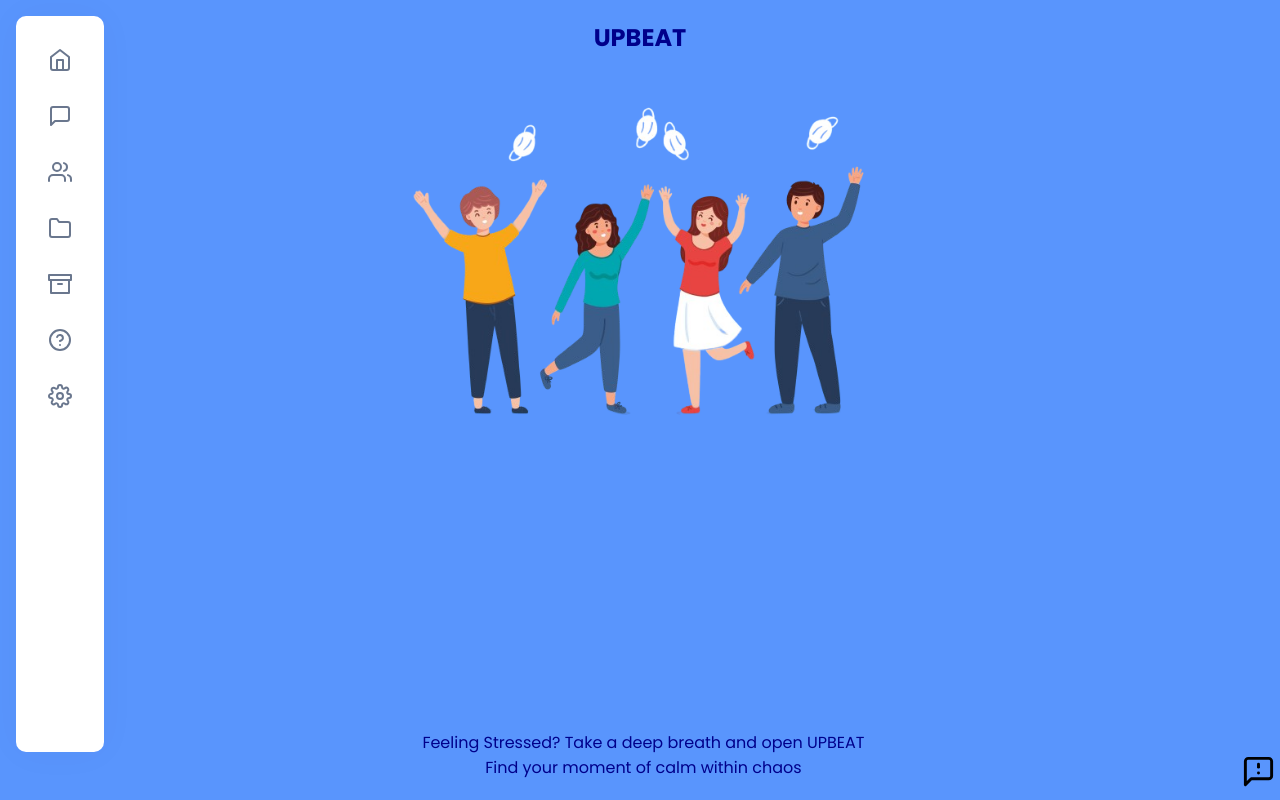
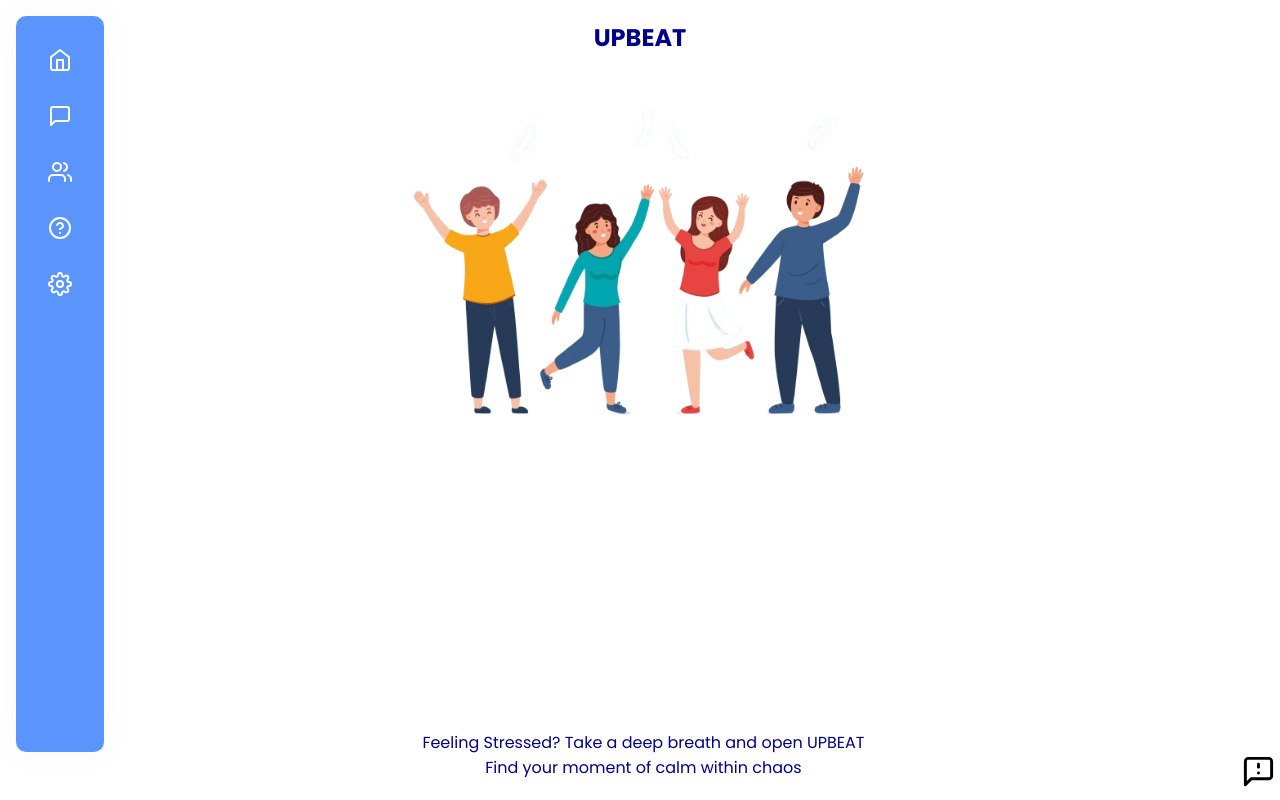
Before and after one commit to Charuni10/upbeat, a React (Create React App) app: page /home in a window 1280 px wide. Built offline with nearby package versions, Linux system fonts and the light colour scheme.

Commit message:
changes in home

```diff
--- a/src/pages/chat/chat.tsx
+++ b/src/pages/chat/chat.tsx
@@ -69,7 +69,7 @@ export const Chatbot: React.FC = () => {
                 padding="10px 15px"
                 maxW="70%"
                 textAlign={message.isUser ? "right" : "left"}
-                backgroundColor={message.isUser ? "#41c9e2" : "#ccc"}
+                backgroundColor={message.isUser ? "#5995fd" : "#ccc"}
                 color={message.isUser ? "white" : "#333"}
               >
                 {message.text}
@@ -89,7 +89,7 @@ export const Chatbot: React.FC = () => {
               }
             }}
             borderRadius="30px"
-            border="1px solid #41c9e2"
+            border="1px solid #5995fd"
             padding="12px"
             fontSize="16px"
             outline="none"
@@ -102,7 +102,7 @@ export const Chatbot: React.FC = () => {
               size={"2rem"}
               cursor="pointer"
               onClick={handleSendMessage}
-              style={{ color: "#41c9e2", marginTop: "30px" }}
+              style={{ color: "#5995fd", marginTop: "30px" }}
             />
           </Box>
         </Flex>
--- a/src/pages/home/home.css
+++ b/src/pages/home/home.css
@@ -1,5 +1,5 @@
 .home {
-  background-color: #5995fd;
+  background-color: #fff;
   height: 100vh;
 }
 .bottom {
--- a/src/pages/home/sidebar.scss
+++ b/src/pages/home/sidebar.scss
@@ -1,7 +1,7 @@
 $borderRadius: 10px;
 $spacer: 1rem;
 $primary: #5995fd;
-$text: #6a778e;
+$text: #fff;
 $linkHeight: $spacer * 3.5;
 $timing: 250ms;
 $transition: $timing ease all;
@@ -29,7 +29,7 @@ body {
   position: fixed;
   top: $spacer;
   left: $spacer;
-  background: #fff;
+  background: #5995fd;
   border-radius: $borderRadius;
   padding: $spacer 0;
 
@@ -51,8 +51,8 @@ body {
       margin-left: 1rem;
       opacity: 0;
       pointer-events: none;
-      color: $primary;
-      background: #fff;
+      color: #fff;
+      background: #5995fd;
       padding: $spacer * 0.75;
       transition: $transition;
       border-radius: $borderRadius * 1.75;
--- a/src/pages/home/sidebar.tsx
+++ b/src/pages/home/sidebar.tsx
@@ -25,19 +25,7 @@ const Navbar = () => {
         <li className="navbar__item">
           <a href="#" className="navbar__link">
             <i data-feather="users"></i>
-            <span>Customers</span>
-          </a>
-        </li>
-        <li className="navbar__item">
-          <a href="#" className="navbar__link">
-            <i data-feather="folder"></i>
-            <span>Projects</span>
-          </a>
-        </li>
-        <li className="navbar__item">
-          <a href="#" className="navbar__link">
-            <i data-feather="archive"></i>
-            <span>Resources</span>
+            <span>Profile</span>
           </a>
         </li>
         <li className="navbar__item">
@@ -47,7 +35,7 @@ const Navbar = () => {
           </a>
         </li>
         <li className="navbar__item">
-          <a href="#" className="navbar__link">
+        <a href="#" className="navbar__link">
             <i data-feather="settings"></i>
             <span>Settings</span>
           </a>
```
